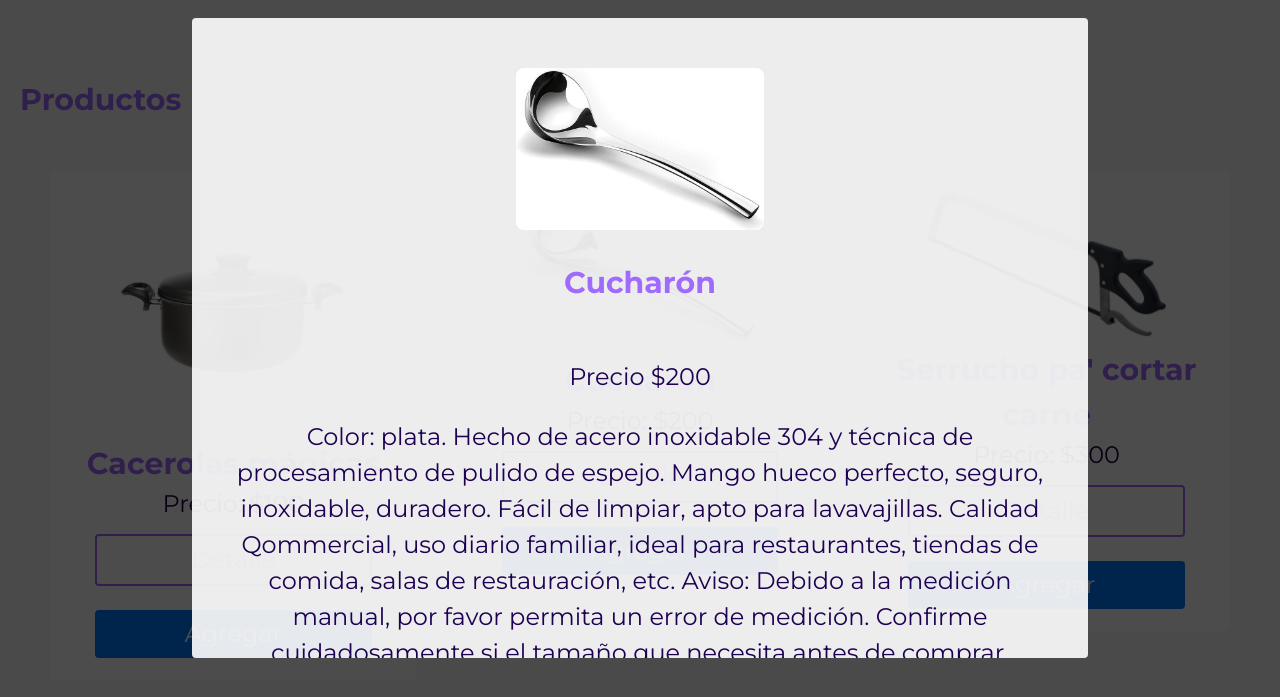
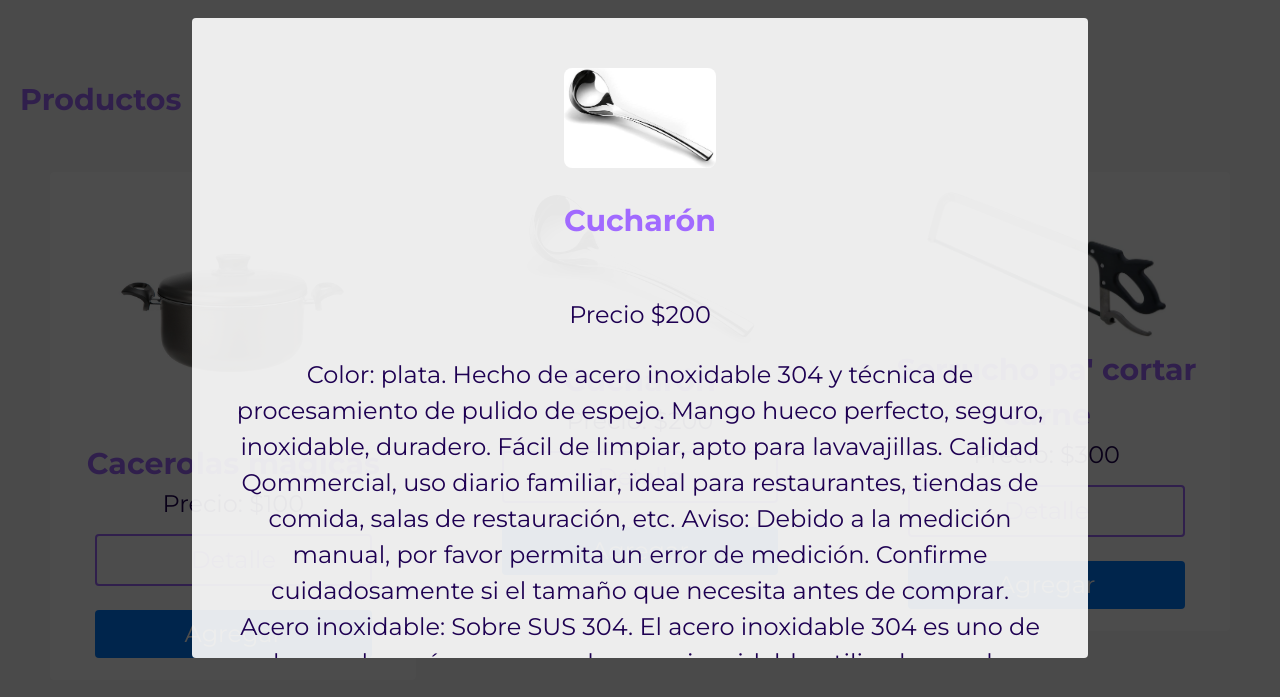
Before and after one commit to imperioame/Ecommerce-GranBazar, a plain HTML site: page archivos/index.html in a window 1280 px wide. Both pictures are taken after a click on the picture 639 px from the left and 332 px from the top of the page. Shown: the part 62-759 px from the top of the page. Drawn offline with Linux system fonts and the light colour scheme.

Commit message:
ajuste de dimensionado de imagen en modal

```diff
--- a/archivos/css/estilo.css
+++ b/archivos/css/estilo.css
@@ -464,6 +464,7 @@ input[type=submit]:hover {
 .modal img {
 	border-radius: 8px;
 	height: 30%;
+	min-height: 100px;
 }
 
 .containerModal button {
--- a/archivos/js/main.js
+++ b/archivos/js/main.js
@@ -233,6 +233,7 @@ function AbrirModal() {
 	let img = d.createElement('img');
 	img.src = srcImagen;
 	img.alt = nombreDelProducto;
+	img.title = nombreDelProducto;
 	container.appendChild(img);
 
 	let h3 = d.createElement('h3');
```
